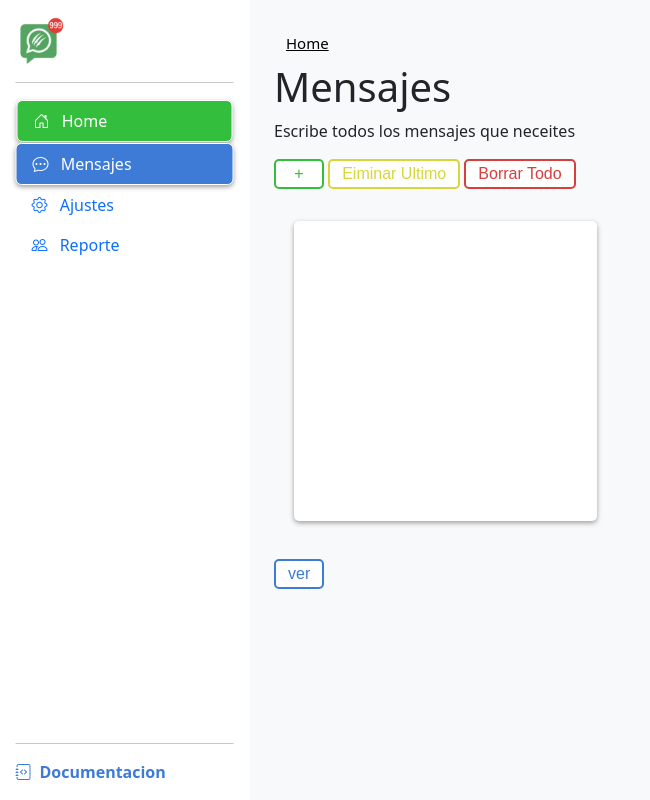
After one commit to KEVIN01306/mensajes-masivos, a Python web app: template app/templates/pages/mensajes.page.html in a window 1280 px wide. The commit adds this page. Shown: the whole page, without its empty margins (0-650 px from the left). Run offline with Jinja, Linux system fonts and the light colour scheme; the template is opened without the code that fills it, so the values that code supplies are empty.

Commit message:
commit-mensaje

```diff
--- a/app/static/css/components/button.css
+++ b/app/static/css/components/button.css
@@ -54,3 +54,15 @@ button{
     border: 2px var(--white-color) solid;
     background-color: var(--dangerous-color);
 }
+
+.warning-btn{
+    color: var(--warning-color);
+    border: 2px var(--warning-color) solid;
+    background-color: var(--white-color);
+}
+
+.warning-btn:hover {
+    color: var(--white-color);
+    border: 2px var(--white-color) solid;
+    background-color: var(--warning-color);
+}
--- a/app/static/css/components/inputs.css
+++ b/app/static/css/components/inputs.css
@@ -28,3 +28,21 @@
     margin-left: 50px;
     color: rgb(128, 128, 128);
 }
+
+/* textare mensaje */
+
+.card-write-mensaje textarea{
+    height: 300px;
+    width: 100%;
+    border: none;
+    resize: none;
+    outline: none;
+    border-radius: 5px;
+    transition: all .4s;
+    padding: 5px;
+}
+
+.card-write-mensaje textarea:focus{
+    outline-style: groove;
+    outline-color: var(--succes-color);
+}
--- /dev/null
+++ b/app/static/css/components/table.css
@@ -0,0 +1,26 @@
+.contenedor-tabla-scroll {
+    overflow-x: auto;
+    max-width: 100%;
+}
+
+/* Estilo de la tabla tipo Excel */
+.tabla-estilo-excel {
+    border-collapse: collapse;
+    width: 100%;
+    min-width: 800px;
+    /* puedes ajustar este valor si la tabla es más grande */
+}
+
+.tabla-estilo-excel th,
+.tabla-estilo-excel td {
+    border: 1px solid #ccc;
+    padding: 8px;
+    text-align: left;
+    white-space: nowrap;
+    /* evita que el texto se corte */
+}
+
+.tabla-estilo-excel thead {
+    background-color: #e6f0fa;
+    font-weight: bold;
+}
--- a/app/static/css/global.css
+++ b/app/static/css/global.css
@@ -16,4 +16,7 @@
 
 
 /* inputs */
-@import 'components/inputs.css'
+@import 'components/inputs.css';
+
+/* tables */
+@import 'components/table.css'
--- a/app/static/css/root.css
+++ b/app/static/css/root.css
@@ -4,33 +4,6 @@
     --primary-color: #3e7bd7;
     --dangerous-color: #d73e3e;
     --succes-color: #34be3d;
+    --warning-color: #d8d53a;
     --white-color: #fff;
 }
-
-body {
-  overflow-x: hidden;
-}
-.contenedor-tabla-scroll {
-  overflow-x: auto;
-  max-width: 100%;
-}
-
-/* Estilo de la tabla tipo Excel */
-.tabla-estilo-excel {
-  border-collapse: collapse;
-  width: 100%;
-  min-width: 800px; /* puedes ajustar este valor si la tabla es más grande */
-}
-
-.tabla-estilo-excel th,
-.tabla-estilo-excel td {
-  border: 1px solid #ccc;
-  padding: 8px;
-  text-align: left;
-  white-space: nowrap; /* evita que el texto se corte */
-}
-
-.tabla-estilo-excel thead {
-  background-color: #e6f0fa;
-  font-weight: bold;
-}
--- /dev/null
+++ b/app/static/js/mensajes/mensaje.config.js
@@ -0,0 +1,77 @@
+let mensajes = [];
+
+    const container = document.getElementById('textareaContainer');
+    const btnAgregar = document.getElementById('addTextareaBtn');
+
+    function cargarMensajes() {
+        const guardado = localStorage.getItem('mensajes');
+        if (guardado) {
+            mensajes = JSON.parse(guardado);
+            mensajes.forEach((texto, index) => {
+                crearTextarea(index, texto);
+            });
+        } else {
+            mensajes = [''];
+            crearTextarea(0, '');
+            guardarEnLocalStorage();
+        }
+    }
+    function guardarEnLocalStorage() {
+        localStorage.setItem('mensajes', JSON.stringify(mensajes));
+    }
+
+    function crearTextarea(index, valor = '') {
+        const col = document.createElement('div');
+        col.className = 'col-12 col-xl-4 p-2 card-write-mensaje';
+
+        const textarea = document.createElement('textarea');
+        textarea.className = 'shadow-box';
+        textarea.setAttribute('data-index', index);
+        textarea.value = valor;
+
+        textarea.addEventListener('input', function() {
+            mensajes[index] = this.value;
+            guardarEnLocalStorage();
+        });
+
+        col.appendChild(textarea);
+        container.appendChild(col);
+    }
+
+    btnAgregar.addEventListener('click', () => {
+        const index = mensajes.length;
+        mensajes.push('');
+        crearTextarea(index, '');
+        guardarEnLocalStorage();
+    });
+
+    // Borrar todo
+    function borrarMensajes() {
+        if (confirm('¿Estás seguro de que quieres borrar todos los mensajes?')) {
+            localStorage.removeItem('mensajes');
+            mensajes = [];
+            container.innerHTML = '';
+            mensajes.push('');
+            crearTextarea(0, '');
+            guardarEnLocalStorage();
+        }
+    }
+
+    function borrarUltimoMensaje() {
+        if (confirm('¿Estás seguro de que quieres borrar el último mensaje?')) {
+            if (mensajes.length > 1) {
+                mensajes.pop();
+
+                localStorage.setItem('mensajes', JSON.stringify(mensajes));
+
+                const container = document.getElementById('textareaContainer');
+                if (container.lastElementChild) {
+                    container.removeChild(container.lastElementChild);
+                }
+            } else {
+                alert('Debe haber al menos un mensaje.');
+            }
+        }
+    }
+
+    window.onload = cargarMensajes;
--- a/app/static/js/request/loadData.js
+++ b/app/static/js/request/loadData.js
@@ -1,5 +1,5 @@
 document.getElementById("excel-form").addEventListener("submit", async function (e) {
-    e.preventDefault(); // Evitar envío tradicional
+    e.preventDefault();
 
     const formData = new FormData(this);
 
--- a/app/static/js/request/showData.js
+++ b/app/static/js/request/showData.js
@@ -1,5 +1,6 @@
 const data = JSON.parse(localStorage.getItem("excelData"));
-const registros = data?.Hoja1;
+const primeraHoja = data ? Object.keys(data)[0] : null;
+const registros = primeraHoja ? data[primeraHoja] : null;
 
 if (registros && registros.length > 0) {
   const headers = Object.keys(registros[0]);
--- a/app/templates/components/navbar.component.html
+++ b/app/templates/components/navbar.component.html
@@ -1,7 +1,7 @@
 {% macro navbar()%}
 <nav class="navbar z-0 bg-body-tertiary">
     <div class="container-fluid">
-        <a class=" text-nav" href="#">Home</a>
+        <a class=" text-nav" href="{{ url_for('public.index') }}" >Home</a>
         <button class="navbar-toggler" id="hamburger" type="button" onclick="showSideMenu()">
             <i class="bi bi-list"></i>
         </button>
--- a/app/templates/components/sidebar.component.html
+++ b/app/templates/components/sidebar.component.html
@@ -1,7 +1,7 @@
 <!-- templates/components/sidebar.html -->
 {% from 'components/button.component.html' import button_hover %}
 
-<div class="d-flex sidebar flex-column flex-shrink-0 p-3 white-bg" id="sidebar" style="width: 250px; height: 100vh;">
+<div class="d-flex sidebar flex-column flex-shrink-0 p-3 white-bg" id="sidebar" style="width: 250px; min-height: 100vh;">
   <a  class="d-flex align-items-center pe-1 mb-3 mb-md-0 me-md-auto text-decoration-none justify-content-between" style="width: 100%;">
     <img src="{{ url_for('static', filename='img/logo.png') }}" alt="" style="width: 50px;">
     {{ button_hover(color="dangerous", type="button", id="dinamismo-sidemanu", content="x", onclick="hiddenSideMenu()") }}
@@ -9,7 +9,7 @@
   <hr>
   <ul class="nav nav-pills flex-column mb-auto">
     <li class="nav-item white-border">
-      <a href="{{ url_for('public.index') }}" class="nav-link succes-bg white-color  white-border shadow-box" aria-current="page">
+      <a class="nav-link succes-bg white-color  white-border shadow-box" >
         <i class="bi bi-house-door me-2"></i>
         Home
       </a>
@@ -34,16 +34,16 @@
     </li>
   </ul>
   <hr>
-  <div class="dropdown">
-    <a href="#" class="d-flex align-items-center  text-decoration-none dropdown-toggle" id="dropdownUser1" data-bs-toggle="dropdown" aria-expanded="false">
-      <img src="https://avatars.githubusercontent.com/u/1?v=4" alt="" width="32" height="32" class="rounded-circle me-2">
-      <strong>Usuario</strong>
+  <div class="">
+    <a href="#" class="nav-link primary-color d-flex align-items-center  text-decoration-none"  id="dropdownUser1" data-bs-toggle="dropdown" aria-expanded="false">
+      <i class="bi bi-journal-code rounded-circle me-2 " width="32" height="32" ></i>
+      <strong>Documentacion</strong>
     </a>
-    <ul class="dropdown-menu dropdown-menu-dark text-small shadow" aria-labelledby="dropdownUser1">
+    <!--<ul class="dropdown-menu dropdown-menu-dark text-small shadow" aria-labelledby="dropdownUser1">
       <li><a class="dropdown-item" href="#">Perfil</a></li>
       <li><a class="dropdown-item" href="#">Configuración</a></li>
       <li><hr class="dropdown-divider"></li>
       <li><a class="dropdown-item" href="/logout">Cerrar sesión</a></li>
-    </ul>
+    </ul>-->
   </div>
 </div>
--- a/app/templates/layouts/layout.html
+++ b/app/templates/layouts/layout.html
@@ -22,7 +22,7 @@
             <div class="col-auto p-0 position-relative">
                 {% include 'components/sidebar.component.html' %}
             </div>
-            <div class="col py-4 container">
+            <div class="col py-4 container" style="max-height: 100vh;">
                 {% block content %}{% endblock %}
             </div>
         </div>
--- /dev/null
+++ b/app/templates/pages/mensajes.page.html
@@ -0,0 +1,31 @@
+{% extends 'layouts/layout.html' %}
+{% from 'components/button.component.html' import button_hover %}
+{% from 'components/navbar.component.html' import navbar %}
+{% from 'components/inputs/inputFile.component.html' import inputFile %}
+
+{% block title %}Cargar mensajes{% endblock %}
+
+
+{% block content %}
+{{ navbar() }}
+<h1>Mensajes</h1>
+<p>Escribe todos los mensajes que neceites</p>
+{% include 'layouts/alerts.html' %}
+<div class="g-2">
+    {{ button_hover(color="succes", content="+", id="addTextareaBtn")}}
+    {{ button_hover(color="warning", content="Eiminar Ultimo", onclick="borrarUltimoMensaje()")}}
+    {{ button_hover(color="dangerous", content="Borrar Todo", onclick="borrarMensajes()")}}
+</div>
+
+<div class="row g-4 p-4 content-mensajes " id="textareaContainer">
+
+</div>
+
+{{ button_hover(color="primary", content="ver", onclick="console.log(mensajes)")}}
+
+
+<script defer src="{{ url_for('static', filename='js/mensajes/mensaje.config.js') }}"></script>
+
+
+
+{% endblock %}
--- a/app/templates/pages/validationData.page.html
+++ b/app/templates/pages/validationData.page.html
@@ -3,7 +3,7 @@
 {% from 'components/navbar.component.html' import navbar %}
 {% from 'components/inputs/inputFile.component.html' import inputFile %}
 
-{% block title %}CArgar mensajes{% endblock %}
+{% block title %}Validar Data{% endblock %}
 
 
 {% block content %}
@@ -18,7 +18,7 @@
 
 <div class="row mt-2">
     <div class="col-8 col-lg-4">
-        {{ button_hover(color="primary",content="Validar",type="submit")}}
+        {{ button_hover(color="primary",content="Validar",type="submit",onclick="window.location.href = '/mensajes'")}}
     </div>
 </div>
 
--- a/app/views/index.py
+++ b/app/views/index.py
@@ -7,5 +7,9 @@ def index():
     return render_template('pages/index.page.html')
 
 @public_bp.route('/validacion-data')
+def validar_mensajes():
+    return render_template('pages/validationData.page.html')
+
+@public_bp.route('/mensajes')
 def writeMensajes():
-    return render_template('pages/validationData.page.html')
+    return render_template('pages/mensajes.page.html')
--- a/app/views/loadExcel.py
+++ b/app/views/loadExcel.py
@@ -1,5 +1,5 @@
 from flask import Blueprint, request, flash ,jsonify
-from services.excel_service import procesar_archivo_excel,guardar_archivo_local
+from services.excel_service import procesar_archivo_excel
 import pandas as pd
 import numpy as np
 
```
Also changed, not shown: app/services/excel_service.py (+0 -18 lines).
